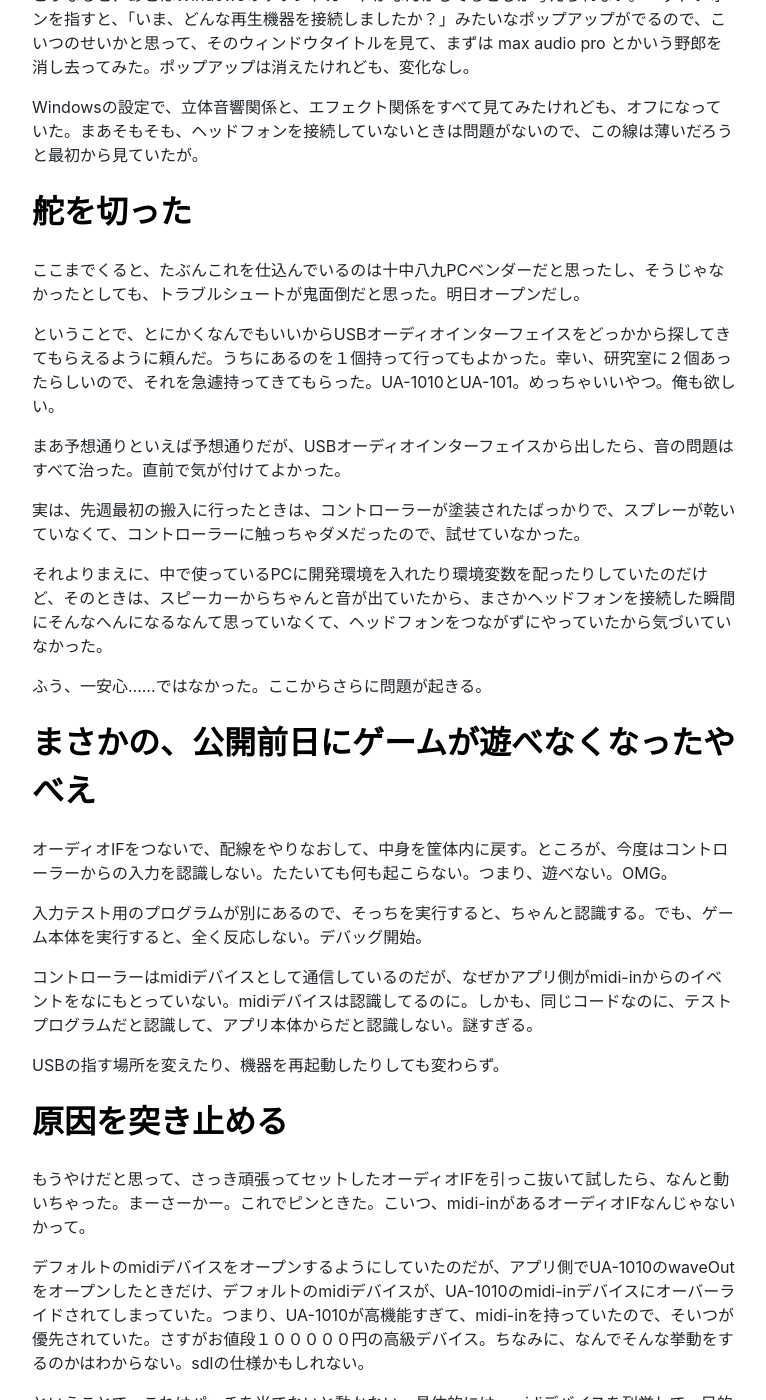
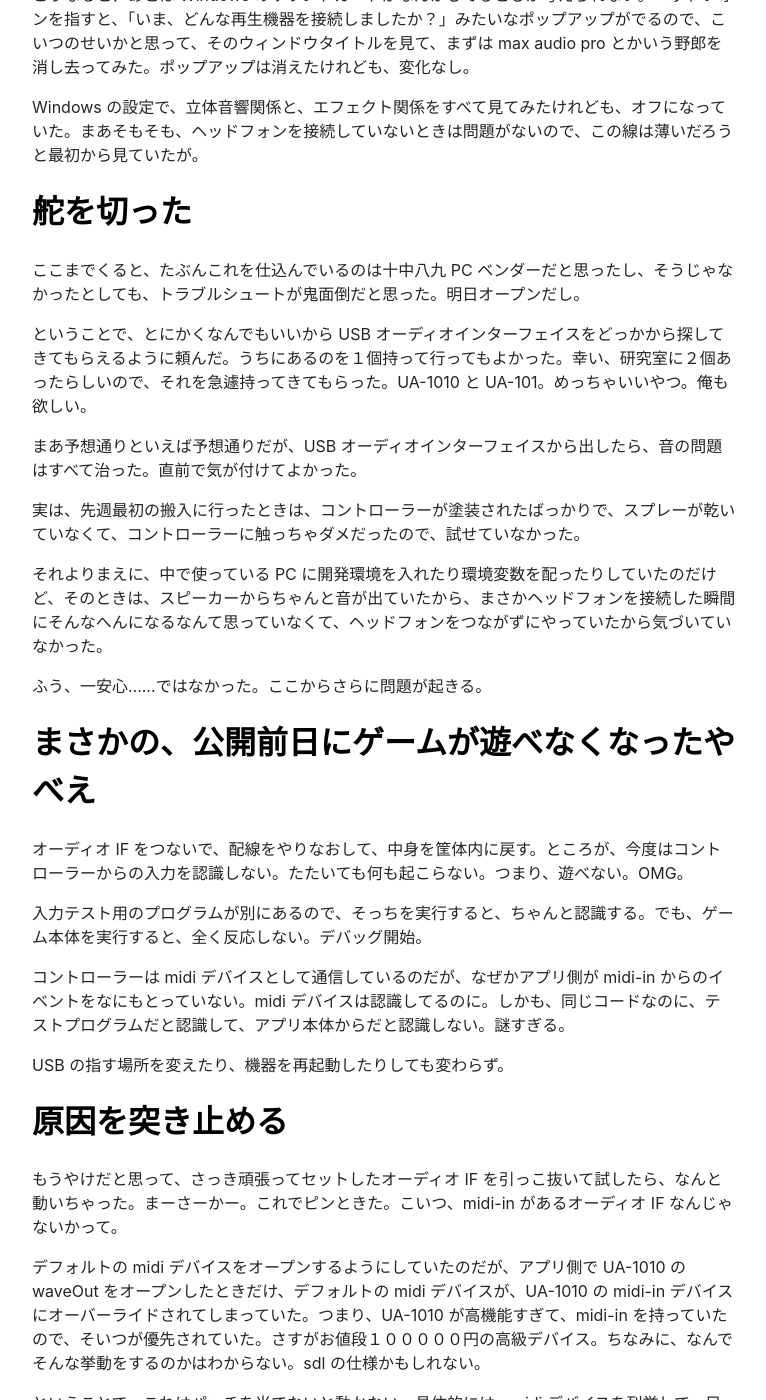
Before and after one commit to yncat/yncat.github.io, a Jekyll site: the page built from _posts/2021-06-25-公開前日にどたばたした話.md, in a window 1280 px wide and 1400 px high, scrolled down 1102 px. Shown: the whole window, without its empty margins (256-1022 px from the left). Built offline with Jekyll 4.4.1, drawn with Linux system fonts in a browser that asks for light colours; nearby versions of some CDN libraries; some of the changed lines change nothing that is shown; some of the changed text lies outside the part shown.

Commit message:
fix layout

```diff
--- a/_posts/2021-06-25-公開前日にどたばたした話.md
+++ b/_posts/2021-06-25-公開前日にどたばたした話.md
@@ -2,60 +2,68 @@
 layout: post
 tag: audiogamecenter windows game
 ---
+
 # どたばたの記録です
+
 有給休暇を取って、オーディオゲームセンターの最終調整のため銀座ソニーパークへ。
 
-プレスが来るのでその対応して終わりかな、午後には帰れるだろう。そしたら成果発表会も見られるな。というか１日有給にしなくてもよかったのでは……？
+プレスが来るのでその対応して終わりかな、午後には帰れるだろう。というか１日有給にしなくてもよかったのでは……？
 
 (まだ、だれも知らなかった。そんなものがただの幻想であったなどとは……)
 
 # 会場到着、軽い気持ちのつもりが……
+
 会場に到着して、そーいえば実機でまだ中の人(俺)が試してなかったなと思い出す。ということで、やってみる。見た目的には、ヘッドフォンを付けたプレイヤーが、なんかよくわかんないけどひたすら目の前のコントローラー的な物体をへんなバチみたいなやつでパカパカたたいてるだけにみえるので、結構シュールだと思う。
 
-すぐに気が付いた。音がおかしい。左チャンネルにしか振ってない音が右チャンネルからも流れている。しかも、体感で30msぐらい遅延して。DTM用語でいうところのダブリン具状態になっている(さすがに音量差は左右で違うけど)
+すぐに気が付いた。音がおかしい。左チャンネルにしか振ってない音が右チャンネルからも流れている。しかも、体感で 30ms ぐらい遅延して。DTM 用語でいうところのダブリン具状態になっている(さすがに音量差は左右で違うけど)
 
 そーいえば、以前から「音がディレイしてるのはわざと？」と言われたり、「中心からの音が分かりにくい」と言われたりしていた。正直、ディレイなんてしてねえよ、かけてねえからなとか、分かりにくいって言われても真ん中から出してるだけなんだよ、なにいってんだあーんと思っていた。彼らが言ってたのはこのことだったらしい。塩対応してほんとすまんかった。
 
-たぶん、視聴用に、モノラル音声には広がりを、ステレオ音声にはより広い空間エフェクトを、みたいな乗りで、なんかDSPが間にかんでるんだろうと思った。ただ、それが逆に音の定位をあいまいにしてしまうので、今回の場合はおせっかいでしかなかった。どげんかせんといかん。
+たぶん、視聴用に、モノラル音声には広がりを、ステレオ音声にはより広い空間エフェクトを、みたいな乗りで、なんか DSP が間にかんでるんだろうと思った。ただ、それが逆に音の定位をあいまいにしてしまうので、今回の場合はおせっかいでしかなかった。どげんかせんといかん。
 
 # とりあえず原因を調査する
+
 真っ先に、使っていたノイズキャンセリングヘッドフォンを疑った。でも、通常のヘッドフォンに変えてみても、結果は変わらなかった。
 
-こうなると、あとはWindowsのサウンドカードがなんかしてるとしか考えられない。ヘッドフォンを指すと、「いま、どんな再生機器を接続しましたか？」みたいなポップアップがでるので、こいつのせいかと思って、そのウィンドウタイトルを見て、まずは max audio pro とかいう野郎を消し去ってみた。ポップアップは消えたけれども、変化なし。
+こうなると、あとは Windows のサウンドカードがなんかしてるとしか考えられない。ヘッドフォンを指すと、「いま、どんな再生機器を接続しましたか？」みたいなポップアップがでるので、こいつのせいかと思って、そのウィンドウタイトルを見て、まずは max audio pro とかいう野郎を消し去ってみた。ポップアップは消えたけれども、変化なし。
 
-Windowsの設定で、立体音響関係と、エフェクト関係をすべて見てみたけれども、オフになっていた。まあそもそも、ヘッドフォンを接続していないときは問題がないので、この線は薄いだろうと最初から見ていたが。
+Windows の設定で、立体音響関係と、エフェクト関係をすべて見てみたけれども、オフになっていた。まあそもそも、ヘッドフォンを接続していないときは問題がないので、この線は薄いだろうと最初から見ていたが。
 
 # 舵を切った
-ここまでくると、たぶんこれを仕込んでいるのは十中八九PCベンダーだと思ったし、そうじゃなかったとしても、トラブルシュートが鬼面倒だと思った。明日オープンだし。
 
-ということで、とにかくなんでもいいからUSBオーディオインターフェイスをどっかから探してきてもらえるように頼んだ。うちにあるのを１個持って行ってもよかった。幸い、研究室に２個あったらしいので、それを急遽持ってきてもらった。UA-1010とUA-101。めっちゃいいやつ。俺も欲しい。
+ここまでくると、たぶんこれを仕込んでいるのは十中八九 PC ベンダーだと思ったし、そうじゃなかったとしても、トラブルシュートが鬼面倒だと思った。明日オープンだし。
 
-まあ予想通りといえば予想通りだが、USBオーディオインターフェイスから出したら、音の問題はすべて治った。直前で気が付けてよかった。
+ということで、とにかくなんでもいいから USB オーディオインターフェイスをどっかから探してきてもらえるように頼んだ。うちにあるのを１個持って行ってもよかった。幸い、研究室に２個あったらしいので、それを急遽持ってきてもらった。UA-1010 と UA-101。めっちゃいいやつ。俺も欲しい。
+
+まあ予想通りといえば予想通りだが、USB オーディオインターフェイスから出したら、音の問題はすべて治った。直前で気が付けてよかった。
 
 実は、先週最初の搬入に行ったときは、コントローラーが塗装されたばっかりで、スプレーが乾いていなくて、コントローラーに触っちゃダメだったので、試せていなかった。
 
-それよりまえに、中で使っているPCに開発環境を入れたり環境変数を配ったりしていたのだけど、そのときは、スピーカーからちゃんと音が出ていたから、まさかヘッドフォンを接続した瞬間にそんなへんになるなんて思っていなくて、ヘッドフォンをつながずにやっていたから気づいていなかった。
+それよりまえに、中で使っている PC に開発環境を入れたり環境変数を配ったりしていたのだけど、そのときは、スピーカーからちゃんと音が出ていたから、まさかヘッドフォンを接続した瞬間にそんなへんになるなんて思っていなくて、ヘッドフォンをつながずにやっていたから気づいていなかった。
 
 ふう、一安心……ではなかった。ここからさらに問題が起きる。
 
 # まさかの、公開前日にゲームが遊べなくなったやべえ
-オーディオIFをつないで、配線をやりなおして、中身を筐体内に戻す。ところが、今度はコントローラーからの入力を認識しない。たたいても何も起こらない。つまり、遊べない。OMG。
+
+オーディオ IF をつないで、配線をやりなおして、中身を筐体内に戻す。ところが、今度はコントローラーからの入力を認識しない。たたいても何も起こらない。つまり、遊べない。OMG。
 
 入力テスト用のプログラムが別にあるので、そっちを実行すると、ちゃんと認識する。でも、ゲーム本体を実行すると、全く反応しない。デバッグ開始。
 
-コントローラーはmidiデバイスとして通信しているのだが、なぜかアプリ側がmidi-inからのイベントをなにもとっていない。midiデバイスは認識してるのに。しかも、同じコードなのに、テストプログラムだと認識して、アプリ本体からだと認識しない。謎すぎる。
+コントローラーは midi デバイスとして通信しているのだが、なぜかアプリ側が midi-in からのイベントをなにもとっていない。midi デバイスは認識してるのに。しかも、同じコードなのに、テストプログラムだと認識して、アプリ本体からだと認識しない。謎すぎる。
 
-USBの指す場所を変えたり、機器を再起動したりしても変わらず。
+USB の指す場所を変えたり、機器を再起動したりしても変わらず。
 
 # 原因を突き止める
-もうやけだと思って、さっき頑張ってセットしたオーディオIFを引っこ抜いて試したら、なんと動いちゃった。まーさーかー。これでピンときた。こいつ、midi-inがあるオーディオIFなんじゃないかって。
 
-デフォルトのmidiデバイスをオープンするようにしていたのだが、アプリ側でUA-1010のwaveOutをオープンしたときだけ、デフォルトのmidiデバイスが、UA-1010のmidi-inデバイスにオーバーライドされてしまっていた。つまり、UA-1010が高機能すぎて、midi-inを持っていたので、そいつが優先されていた。さすがお値段１０００００円の高級デバイス。ちなみに、なんでそんな挙動をするのかはわからない。sdlの仕様かもしれない。
+もうやけだと思って、さっき頑張ってセットしたオーディオ IF を引っこ抜いて試したら、なんと動いちゃった。まーさーかー。これでピンときた。こいつ、midi-in があるオーディオ IF なんじゃないかって。
 
-ということで、これはパッチを当てないと動かない。具体的には、midiデバイスを列挙して、目的のデバイス名で検索して、合致するやつのハンドルを開くようにしなきゃいけない。さすがにvscodeとか入れてなかったので、まさかのnotepadコーディング。つらかった。文明の利器は素晴らしいと思った。
+デフォルトの midi デバイスをオープンするようにしていたのだが、アプリ側で UA-1010 の waveOut をオープンしたときだけ、デフォルトの midi デバイスが、UA-1010 の midi-in デバイスにオーバーライドされてしまっていた。つまり、UA-1010 が高機能すぎて、midi-in を持っていたので、そいつが優先されていた。さすがお値段１０００００円の高級デバイス。ちなみに、なんでそんな挙動をするのかはわからない。sdl の仕様かもしれない。
+
+ということで、これはパッチを当てないと動かない。具体的には、midi デバイスを列挙して、目的のデバイス名で検索して、合致するやつのハンドルを開くようにしなきゃいけない。さすがに vscode とか入れてなかったので、まさかの notepad コーディング。つらかった。文明の利器は素晴らしいと思った。
 
 # にゃおったーーーーーーー
-パッチを当てたら、やっと動いた。長かった。疲れた。しかも、筐体にPCが入ってて、それがめっちゃ地面に近い位置にあるので、ずーっとしゃがんだ状態で作業しなきゃいけなくて余計に大変だった。
+
+パッチを当てたら、やっと動いた。長かった。疲れた。しかも、筐体に PC が入ってて、それがめっちゃ地面に近い位置にあるので、ずーっとしゃがんだ状態で作業しなきゃいけなくて余計に大変だった。
 
 まあでも、そのあとにプレイしてもらったら、当然なんだけどめちゃめちゃ音質が改善したと褒められたので、オープンする前に大問題を潰せたということで一件落着と思って返ってきた。
 
```
